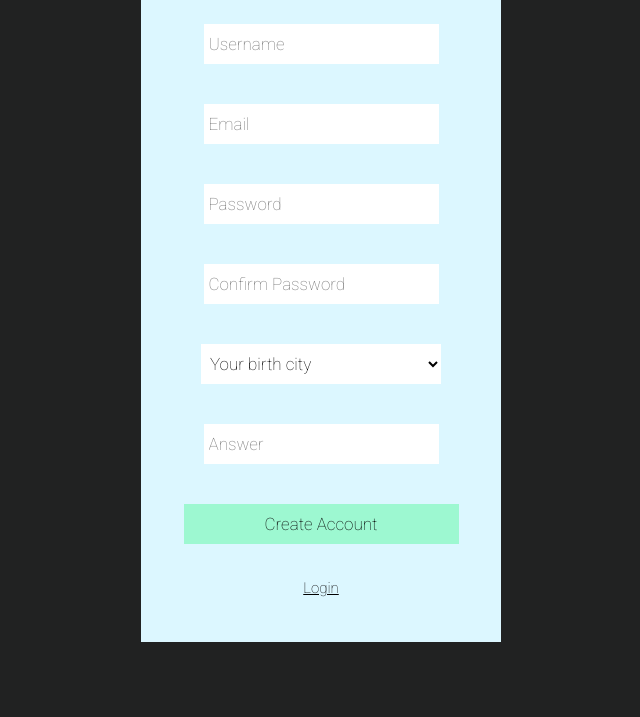
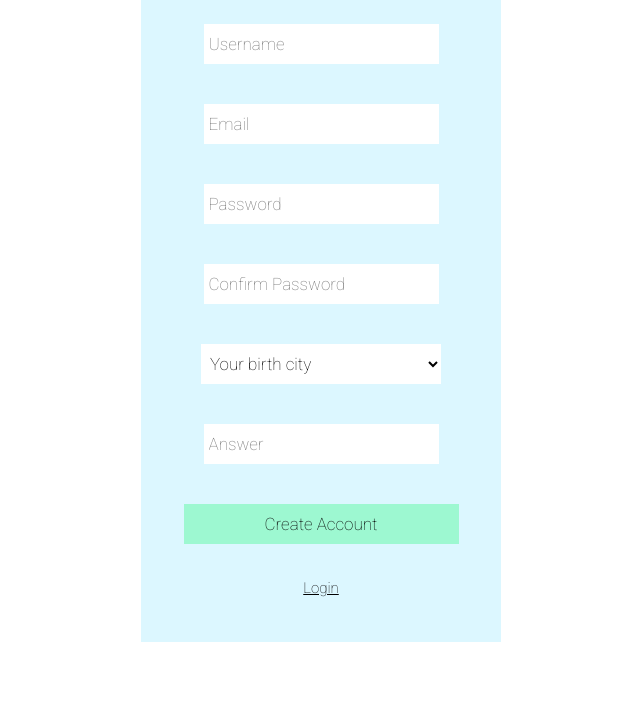
Before and after one commit to nirupama1210/Shopping-List, a plain HTML site: page login.html in a window 1280 px wide. Shown: the part 111-828 px from the top of the page, without its empty margins (417-1057 px from the left). Drawn offline with nearby package versions, Linux system fonts and the light colour scheme.

Commit message:
PROGRAD 5622

```diff
--- a/style.css
+++ b/style.css
@@ -1,7 +1,7 @@
 
 @import url('https://fonts.googleapis.com/css2?family=Montserrat:wght@600&family=Roboto:wght@100&display=swap');
 *{
-    background-color: rgb(33, 34, 34);
+    background-color: white;
     font-family: 'Montserrat', sans-serif;
    font-family: 'Roboto', sans-serif;
 }
```
